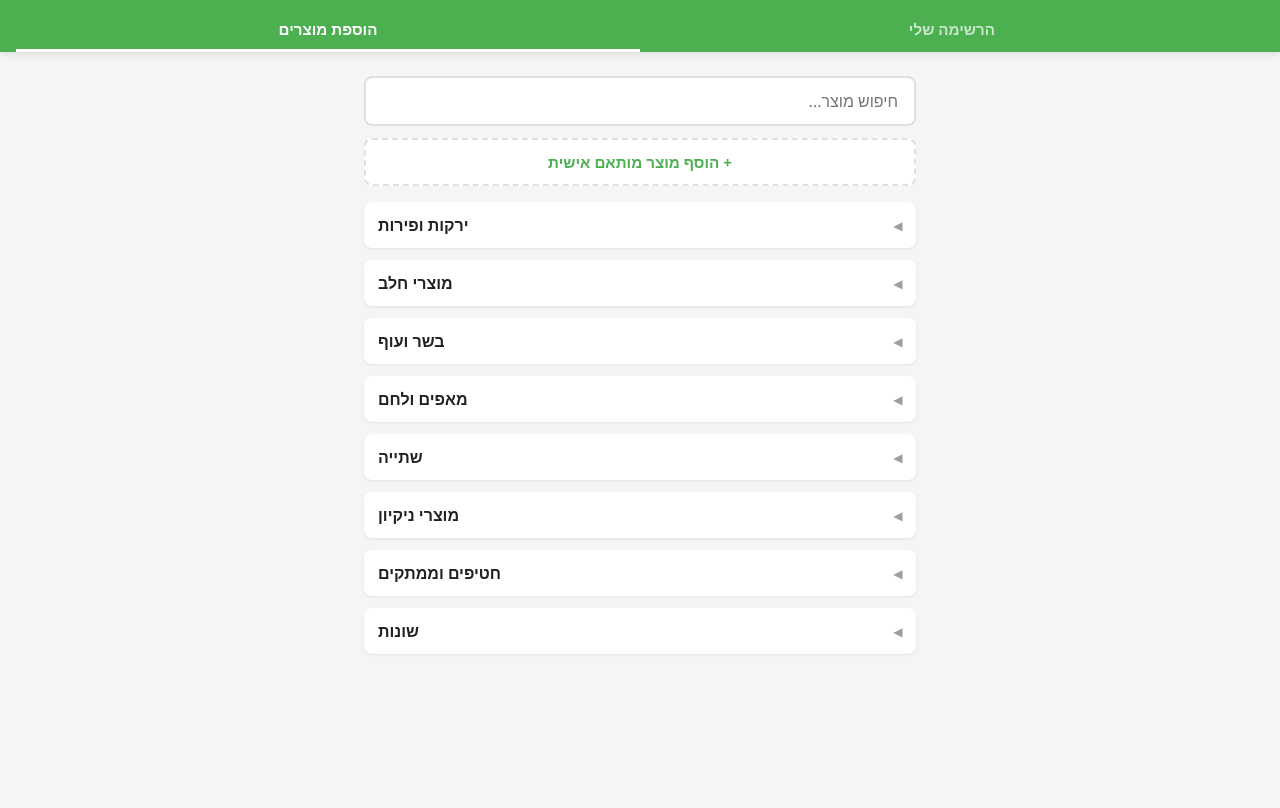
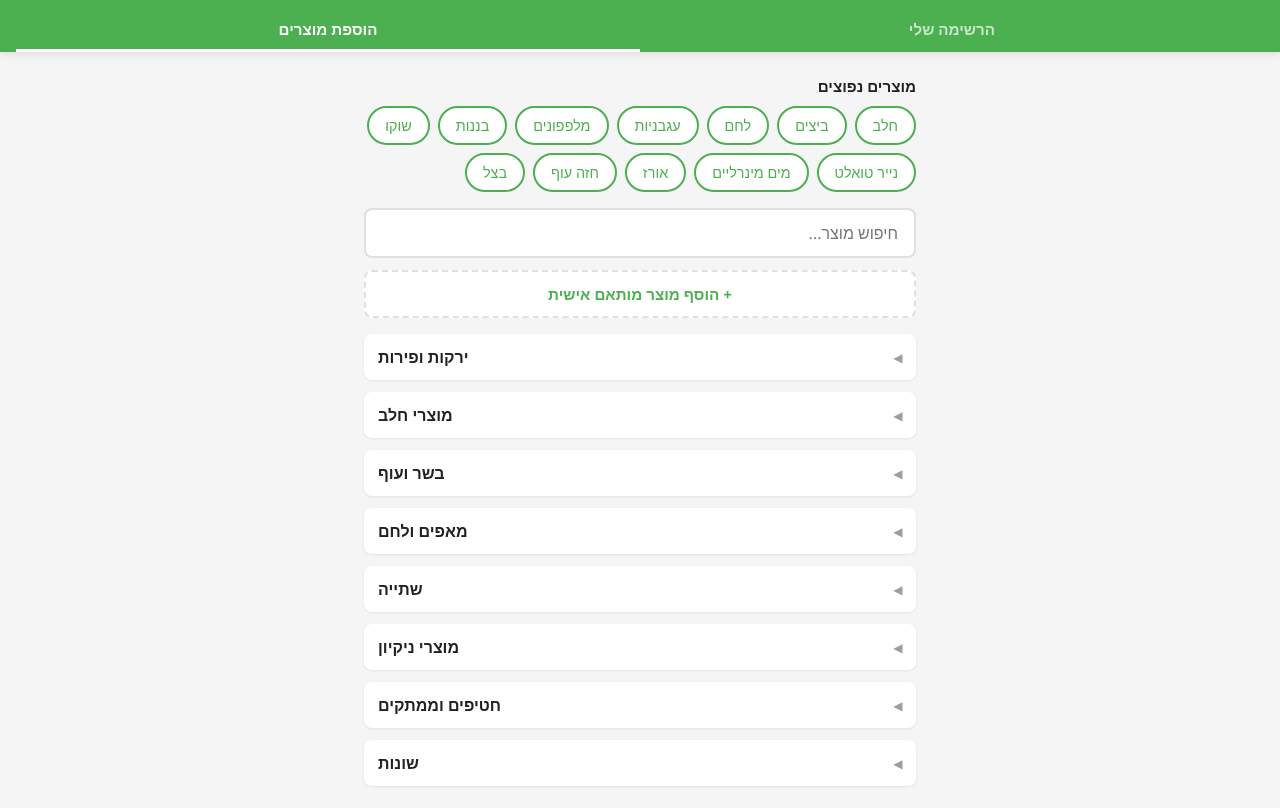
Before and after one commit to david12720/shopping-list, a plain HTML site: page index.html in a window 1280 px wide. Both pictures are taken after a click on the button "הוספת מוצרים". Shown: the part 50-858 px from the top of the page. Before the commit the page ends 820 px from the top, so only its background shows below. Drawn offline with Linux system fonts and the light colour scheme.

Commit message:
Add frequently bought section and persist custom items to catalog

```diff
--- a/app.js
+++ b/app.js
@@ -99,6 +99,11 @@ const CATEGORY_ORDER = [
   "שונות",
 ];
 
+// === Frequently Bought Items (top picks) ===
+const SUGGESTED_IDS = [
+  "d1", "d2", "b1", "v1", "v2", "v9", "d9", "c3", "s1", "x2", "m1", "v3"
+];
+
 // === localStorage Helpers ===
 function getShoppingList() {
   try {
@@ -110,6 +115,22 @@ function getShoppingList() {
 
 function saveShoppingList(list) {
   localStorage.setItem("shoppingList", JSON.stringify(list));
+}
+
+function getCustomProducts() {
+  try {
+    return JSON.parse(localStorage.getItem("customProducts")) || [];
+  } catch {
+    return [];
+  }
+}
+
+function saveCustomProducts(products) {
+  localStorage.setItem("customProducts", JSON.stringify(products));
+}
+
+function getAllProducts() {
+  return [...DEFAULT_PRODUCTS, ...getCustomProducts()];
 }
 
 // === Utility ===
@@ -124,6 +145,20 @@ function formatAmount(amount, unit) {
 
 // === Modal State ===
 let modalContext = null;
+
+// === Render Suggested Items ===
+function renderSuggested() {
+  const suggested = SUGGESTED_IDS
+    .map(id => DEFAULT_PRODUCTS.find(p => p.id === id))
+    .filter(Boolean);
+
+  let html = "";
+  suggested.forEach(product => {
+    html += `<button class="suggested-chip" data-name="${product.name}" data-category="${product.category}" data-unit="${product.defaultUnit}">${product.name}</button>`;
+  });
+
+  document.getElementById("suggested-items").innerHTML = html;
+}
 
 // === DOM References ===
 const els = {
@@ -209,11 +244,13 @@ function renderListItem(item) {
 function renderCatalog(filter) {
   const filterText = (filter || "").trim();
   const grouped = {};
+  const allProducts = getAllProducts();
 
   CATEGORY_ORDER.forEach(cat => { grouped[cat] = []; });
 
-  DEFAULT_PRODUCTS.forEach(product => {
+  allProducts.forEach(product => {
     if (filterText && !product.name.includes(filterText)) return;
+    if (!grouped[product.category]) grouped[product.category] = [];
     grouped[product.category].push(product);
   });
 
@@ -318,6 +355,23 @@ function confirmModal() {
 // === Item Operations ===
 function addItemToList(name, category, unit, amount, isCustom) {
   const list = getShoppingList();
+
+  // Save custom item to products catalog for future use
+  if (isCustom) {
+    const customProducts = getCustomProducts();
+    const alreadyExists = customProducts.some(p => p.name === name) ||
+                          DEFAULT_PRODUCTS.some(p => p.name === name);
+    if (!alreadyExists) {
+      customProducts.push({
+        id: "custom_" + Date.now(),
+        name,
+        category,
+        defaultUnit: unit,
+      });
+      saveCustomProducts(customProducts);
+      renderCatalog(els.searchInput.value);
+    }
+  }
 
   // Check for duplicate — merge amounts
   const existing = list.find(item => item.name === name && !item.purchased);
@@ -427,6 +481,14 @@ function attachEventListeners() {
     }
   });
 
+  // Suggested items — event delegation
+  document.getElementById("suggested-items").addEventListener("click", (e) => {
+    const chip = e.target.closest(".suggested-chip");
+    if (chip) {
+      openAmountModal(chip.dataset.name, chip.dataset.unit, chip.dataset.category, false);
+    }
+  });
+
   // Custom item
   els.addCustomBtn.addEventListener("click", () => {
     els.customForm.classList.toggle("hidden");
@@ -466,6 +528,7 @@ function submitCustomItem() {
 // === Initialize ===
 document.addEventListener("DOMContentLoaded", () => {
   renderShoppingList();
+  renderSuggested();
   renderCatalog("");
   attachEventListeners();
 });
--- a/index.html
+++ b/index.html
@@ -31,6 +31,10 @@
 
     <!-- View 2: Add Products -->
     <section id="add-view" class="view">
+      <div id="suggested-section" class="suggested-section">
+        <h3 class="suggested-title">מוצרים נפוצים</h3>
+        <div id="suggested-items" class="suggested-items"></div>
+      </div>
       <input type="search" id="search-input" placeholder="חיפוש מוצר...">
       <button id="add-custom-btn" class="btn-custom">+ הוסף מוצר מותאם אישית</button>
       <div id="custom-form" class="custom-form hidden">
--- a/style.css
+++ b/style.css
@@ -250,6 +250,42 @@ main {
 
 .btn-danger:hover {
   background: #c62828;
+}
+
+/* Suggested Items */
+.suggested-section {
+  margin-bottom: 16px;
+}
+
+.suggested-title {
+  font-size: 0.95rem;
+  font-weight: 700;
+  margin-bottom: 10px;
+  color: var(--text);
+}
+
+.suggested-items {
+  display: flex;
+  flex-wrap: wrap;
+  gap: 8px;
+}
+
+.suggested-chip {
+  padding: 8px 16px;
+  background: var(--card);
+  border: 2px solid var(--primary);
+  border-radius: 20px;
+  font-size: 0.9rem;
+  font-weight: 500;
+  color: var(--primary);
+  cursor: pointer;
+  font-family: inherit;
+  transition: all 0.2s;
+}
+
+.suggested-chip:hover {
+  background: var(--primary);
+  color: white;
 }
 
 /* Search */
```
